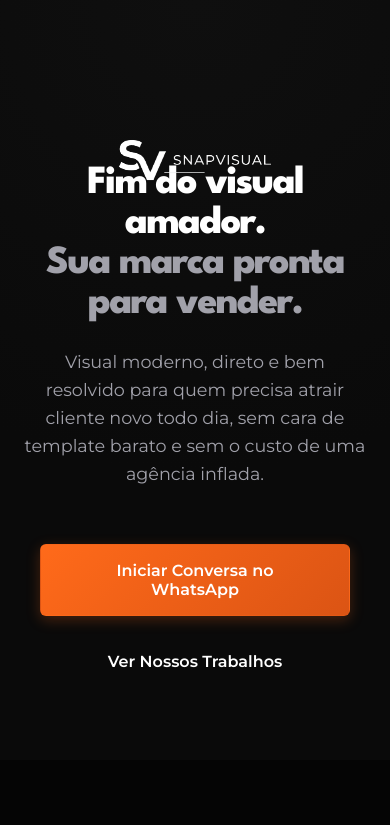
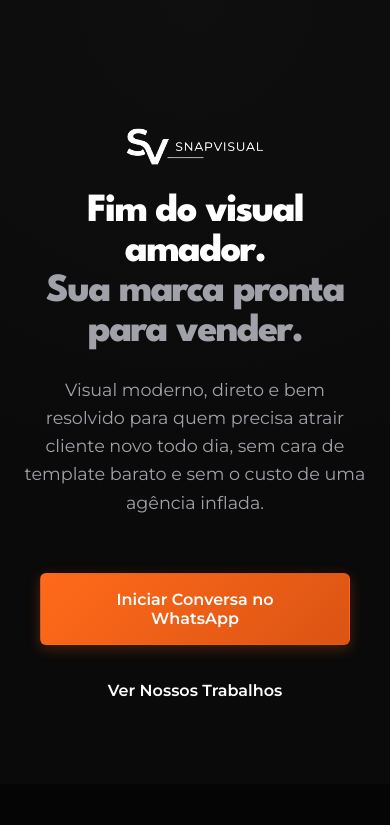
Before and after one commit to lucasmcm21/snapvisual, a Next.js app: page / in a window 390 px wide. Shown: the top 825 px of the page. Built offline with nearby package versions, Linux system fonts and the light colour scheme.

Commit message:
Acabamento final do header responsivo

```diff
--- a/app/page.module.css
+++ b/app/page.module.css
@@ -50,7 +50,7 @@
 
 .headerLogo {
   width: 100%;
-  max-width: 290px;
+  max-width: 400px;
   height: auto;
   /* Permite escala proporcional preservando viewBox SVG */
   object-fit: contain;
@@ -770,9 +770,14 @@
     --section-padding: 4rem 1rem;
   }
 
+  .headerLogo {
+    max-width: 260px;
+    margin-bottom: 2rem;
+  }
+
   .hero {
-    /* Mais respiro entre o logo e a headline */
-    padding: 10rem 0 4rem;
+    /* Mais respiro entre o logo e a headline no mobile */
+    padding: 12rem 0 4rem;
   }
 
   .heroHeadline {
```
